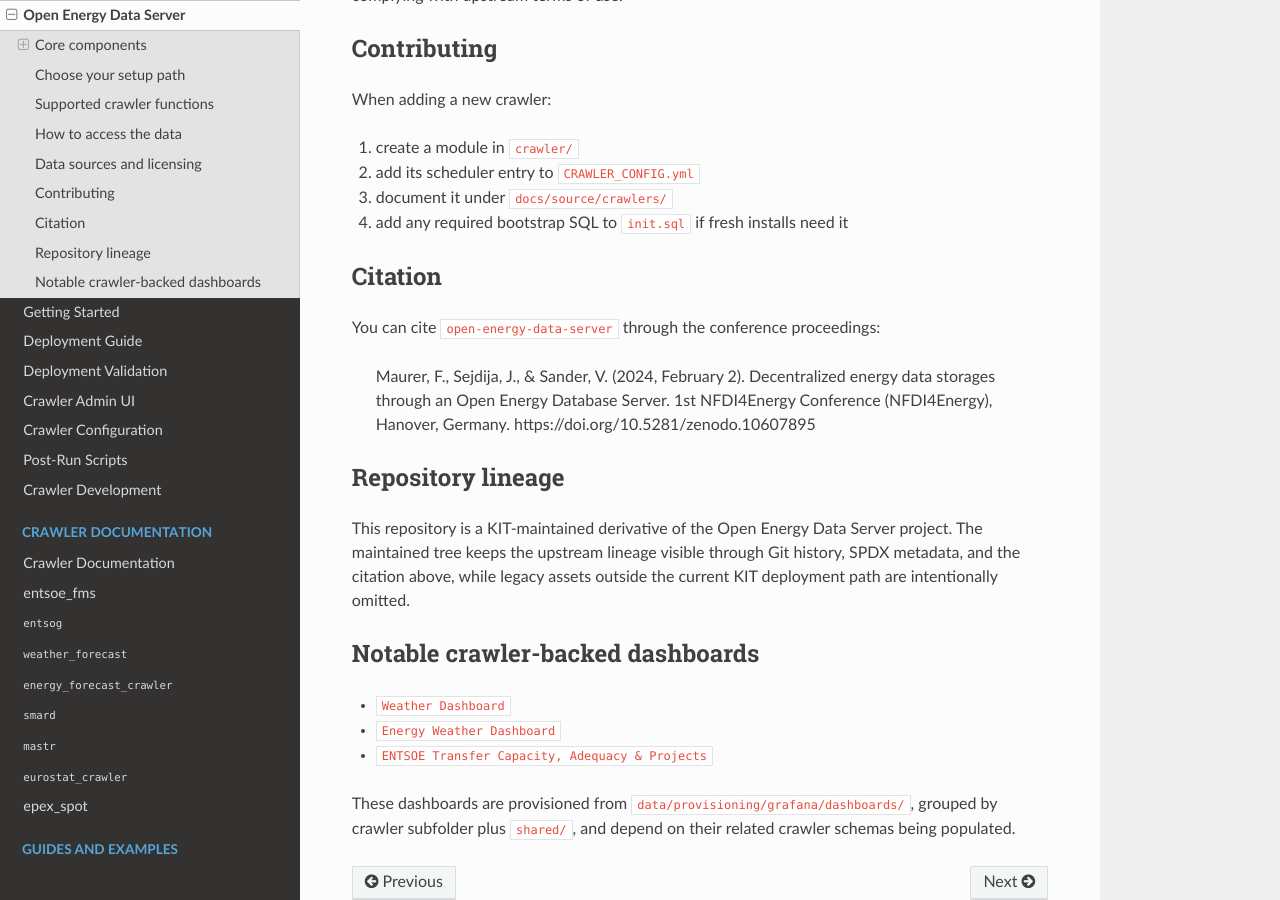
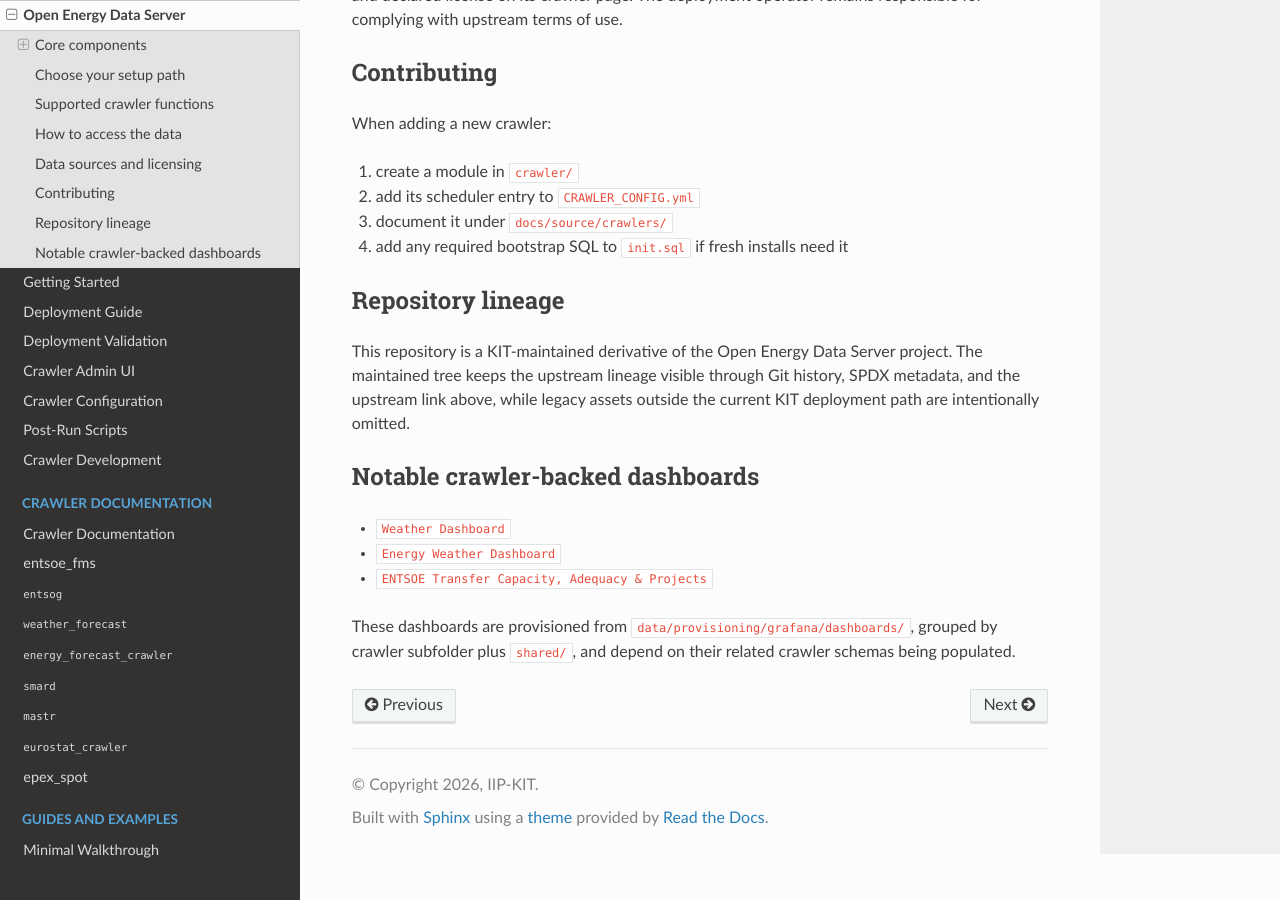
Before and after one commit to johannesschuhmacher/open-energy-data-server-KIT, a Sphinx documentation site: the page built from docs/source/README.md, in a window 1280 px wide and 900 px high, scrolled down 3117 px. Built offline with Sphinx 7.4.7 and the Read the Docs theme 3.1.0, drawn with Linux system fonts in a browser that asks for light colours; some of the changed text lies outside the part shown.

Commit message:
Remove DOI from public README files

```diff
--- a/docs/source/README.md
+++ b/docs/source/README.md
@@ -6,7 +6,9 @@
 
 # Open Energy Data Server
 
-DOI: [10.5281/zenodo.10607894](https://doi.org/10.5281/zenodo.10607894)
+This repository builds on the original
+[Open Energy Data Server](https://github.com/NOWUM/open-energy-data-server)
+and extends it for the workflows documented here.
 
 OEDS is a crawler-driven data platform for energy-system analysis. It combines
 data ingestion, PostgreSQL/TimescaleDB storage, HTTP export through PostgREST,
@@ -117,18 +119,12 @@
 3. document it under `docs/source/crawlers/`
 4. add any required bootstrap SQL to `init.sql` if fresh installs need it
 
-## Citation
-
-You can cite `open-energy-data-server` through the conference proceedings:
-
-> Maurer, F., Sejdija, J., & Sander, V. (2024, February 2). Decentralized energy data storages through an Open Energy Database Server. 1st NFDI4Energy Conference (NFDI4Energy), Hanover, Germany. https://doi.org/10.5281/zenodo.10607895
-
 ## Repository lineage
 
 This repository is a KIT-maintained derivative of the Open Energy Data Server
 project. The maintained tree keeps the upstream lineage visible through Git
-history, SPDX metadata, and the citation above, while legacy assets outside the
-current KIT deployment path are intentionally omitted.
+history, SPDX metadata, and the upstream link above, while legacy assets outside
+the current KIT deployment path are intentionally omitted.
 
 ## Notable crawler-backed dashboards
 
```
Also changed, not shown: README.md (+5 -9 lines).
